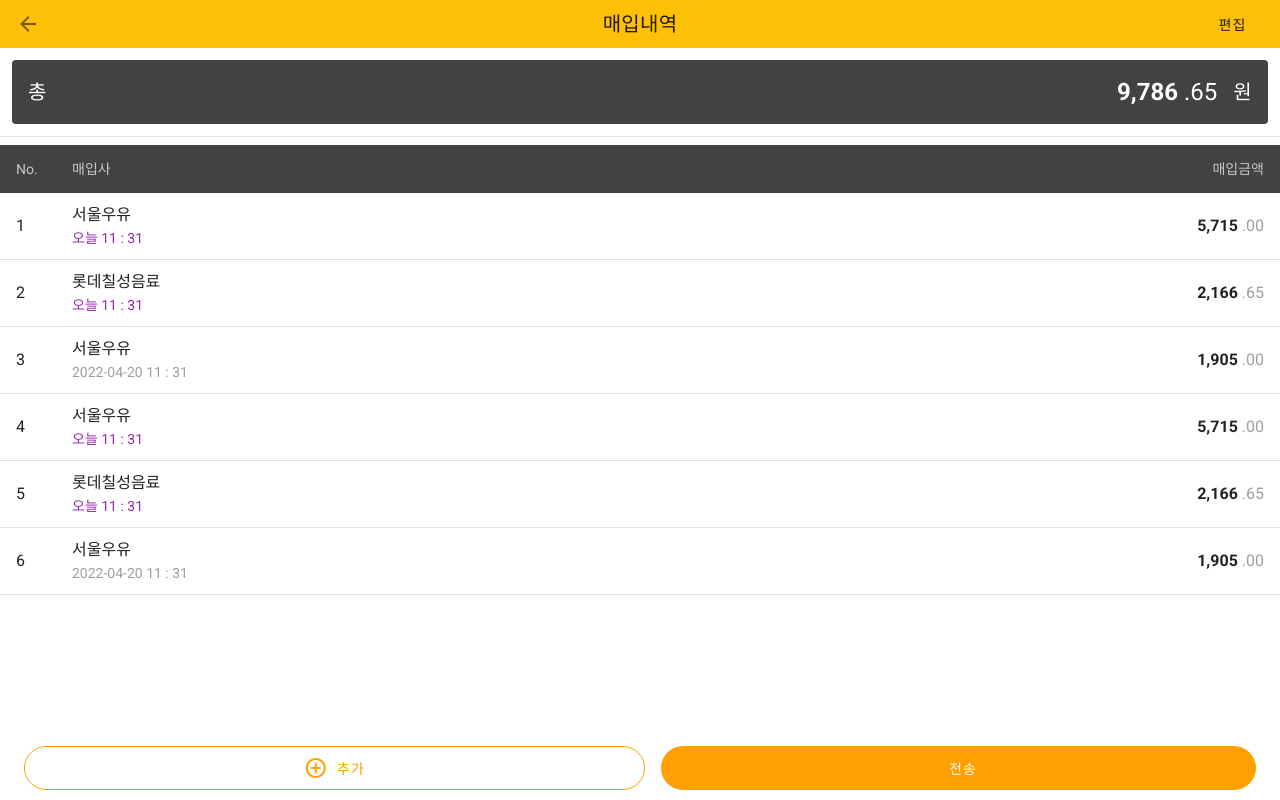
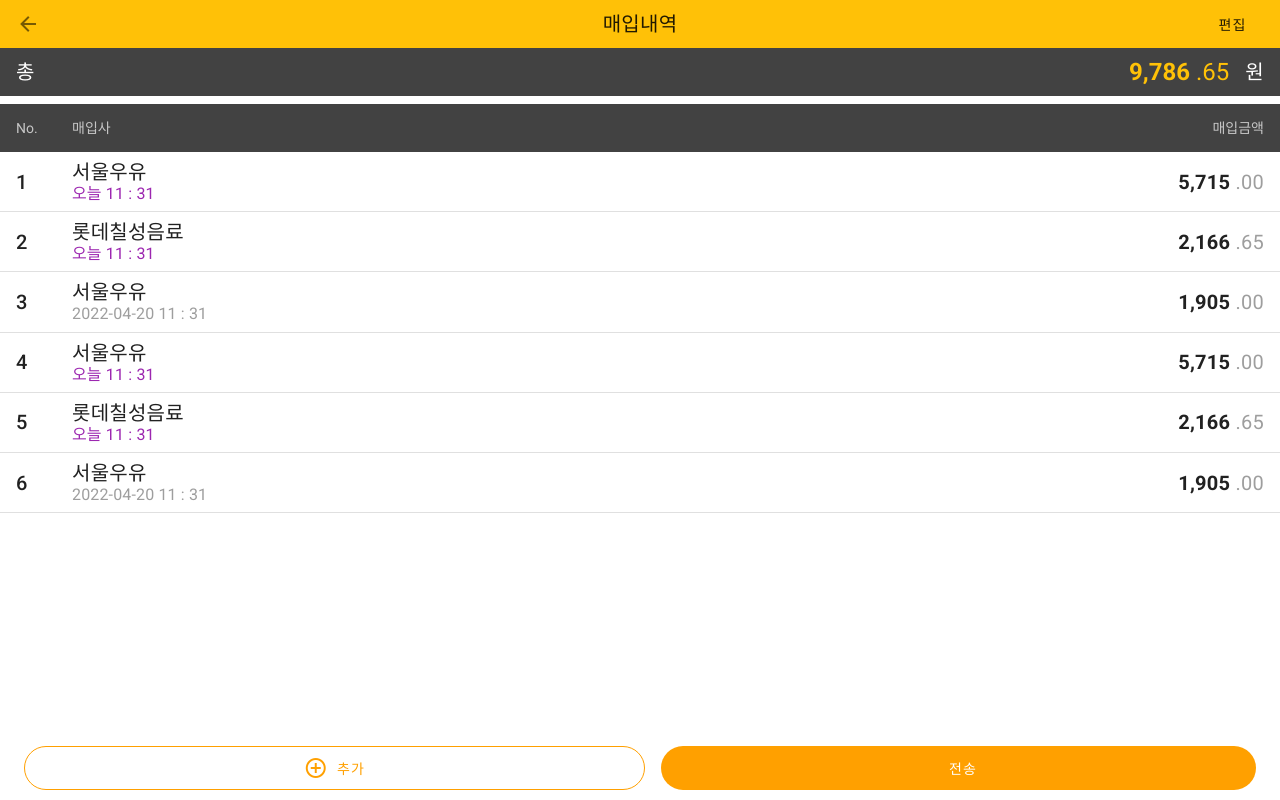
Before and after one commit to evaham/app_ui_vue2, a Vue app: page /purchaselist in a window 1280 px wide. Built offline with nearby package versions, Linux system fonts and the light colour scheme.

Commit message:
20220428_3

```diff
--- a/public/index.html
+++ b/public/index.html
@@ -1,5 +1,5 @@
 <!DOCTYPE html>
-<html lang="en">
+<html lang="ko">
   <head>
     <meta charset="utf-8">
     <meta http-equiv="X-UA-Compatible" content="IE=edge">
--- a/src/views/PurchaseList.vue
+++ b/src/views/PurchaseList.vue
@@ -1,11 +1,11 @@
 <template>
   <v-main>
     <header-nav :propsData="this.propsData"></header-nav>
-    <div class="pa-3">
-      <v-card class="secondary" dark elevation="0">
-        <v-card-title class="justify-end">
+    <div>
+      <v-card class="secondary" tile dark elevation="0">
+        <v-card-title class="pt-2 pb-2 justify-end">
           <span class="mr-auto">총</span>
-          <span class="text-h5 font-weight-bold">
+          <span class="text-h5 font-weight-bold primary--text">
             9,786
             <span class="font-weight-regular">.65</span>
           </span>
@@ -13,9 +13,8 @@
         </v-card-title>
       </v-card>
     </div>
-    <v-divider></v-divider>
     <v-list>
-      <v-subheader dark class="listsubheader">
+      <v-subheader dark class="listsubheader secondary">
         <div class="v-list-item__action">No.</div>
         <div class="v-list-item__content">매입사</div>
         <div class="v-list-item__action">매입금액</div>
@@ -23,17 +22,22 @@
       <v-list-item-group>
         <template v-for="(item, index) in items">
           <v-list-item :key="index">
-            <v-list-item-action>
+            <v-list-item-action class="text-h6">
               <span>{{ index + 1 }}</span>
             </v-list-item-action>
-            <v-list-item-content>
-              <v-list-item-title>{{ item.name }}</v-list-item-title>
-              <v-list-item-subtitle class="mt-1" :class="item.timecolor">
+            <v-list-item-content class="pt-2 pb-2">
+              <v-list-item-title class="text-h6 mb-0">{{
+                item.name
+              }}</v-list-item-title>
+              <v-list-item-subtitle
+                class="mt-0 subtitle-1 mt-0"
+                :class="item.timecolor"
+              >
                 {{ item.time }}
               </v-list-item-subtitle>
             </v-list-item-content>
             <v-list-item-action>
-              <v-list-item-title class="font-weight-bold">
+              <v-list-item-title class="text-h6 font-weight-bold">
                 {{ item.money }}
                 <span class="font-weight-regular grey--text">
                   {{ item.ectmoney }}
@@ -196,8 +200,3 @@
   },
 };
 </script>
-<style lang="scss">
-.listsubheader {
-  background: #424242;
-}
-</style>
```
Also changed, not shown: src/assets/css/override.scss (added), 12 other files (tests, documents, lock files or other folders).
